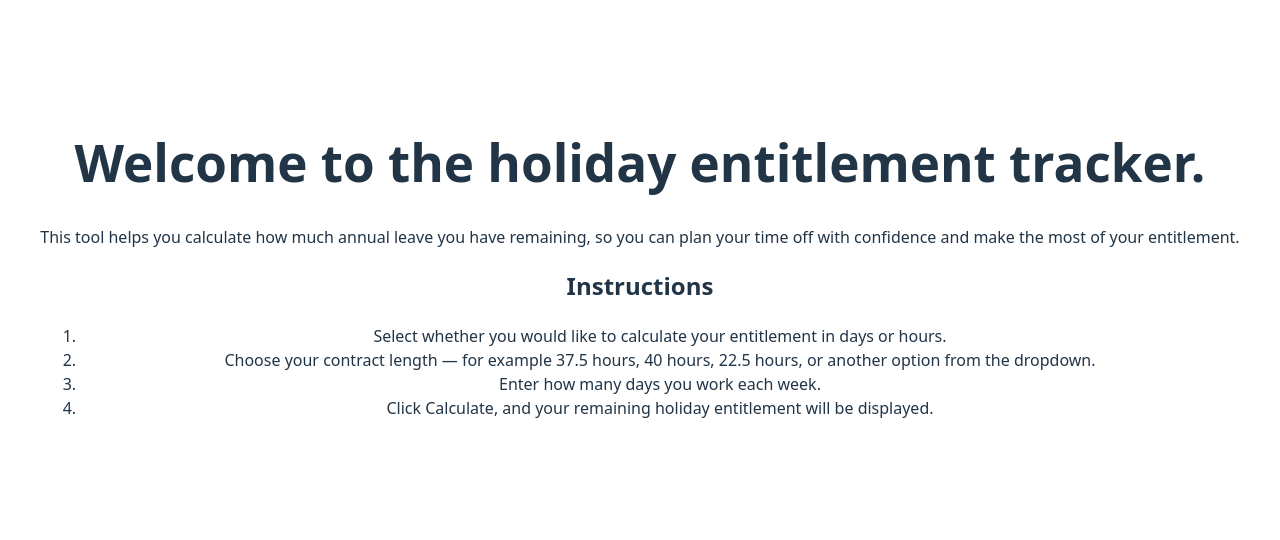
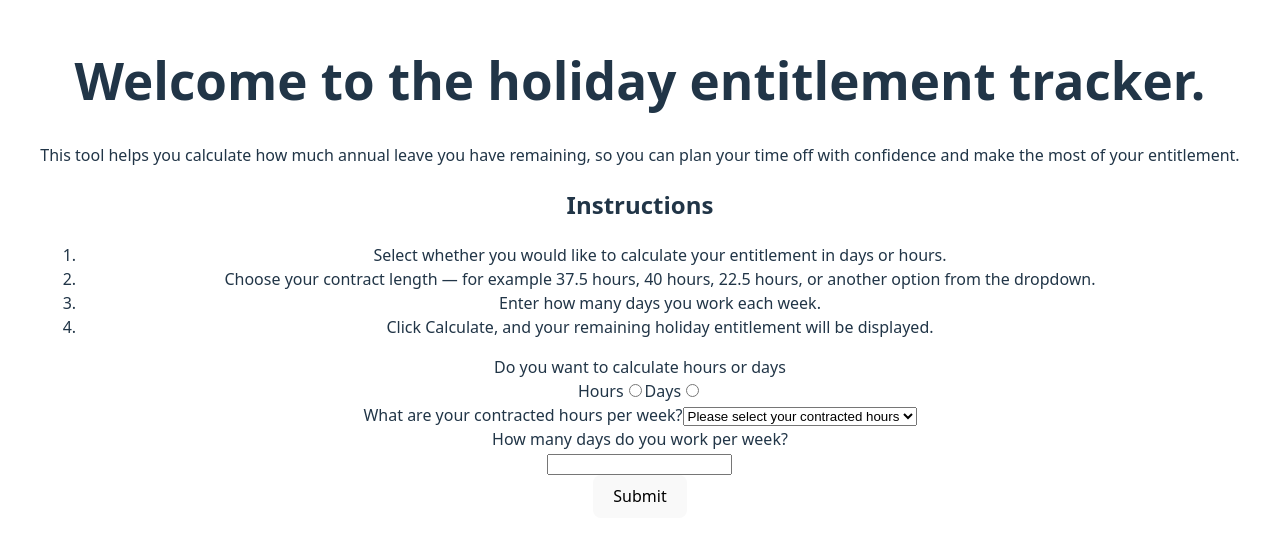
Before and after one commit to mattthughes/entitlement_calculator, a React (Vite) app in the folder entitlement-calculator/: page / in a window 1280 px wide. Shown: the part 132-672 px from the top of the page. Built offline with nearby package versions, Linux system fonts and the light colour scheme.

Commit message:
Added basic form template

```diff
--- a/entitlement-calculator/package.json
+++ b/entitlement-calculator/package.json
@@ -10,7 +10,9 @@
     "preview": "vite preview"
   },
   "dependencies": {
+    "bootstrap": "^5.3.8",
     "react": "^19.2.0",
+    "react-bootstrap": "^2.10.10",
     "react-dom": "^19.2.0"
   },
   "devDependencies": {
--- /dev/null
+++ b/entitlement-calculator/src/components/EntitlementForm.jsx
@@ -0,0 +1,46 @@
+import Button from 'react-bootstrap/Button';
+import Form from 'react-bootstrap/Form';
+
+export default function EntitlementForm() {
+    return <>
+        <Form>
+            <Form.Group className="mb-3">
+                <Form.Label>Do you want to calculate hours or days</Form.Label>
+                <div>
+                    <Form.Label>Hours</Form.Label>
+                    <Form.Control type="radio" />
+                    <Form.Label>Days</Form.Label>
+                    <Form.Control type="radio" />
+                </div>
+
+            </Form.Group>
+            <div>
+                <Form.Group className="mb-3">
+                    <Form.Label>What are your contracted hours per week?
+                    </Form.Label>
+                    <select>
+                        <option>Please select your contracted hours</option>
+                        <option>37.5hrs</option>
+                        <option>40hrs</option>
+                        <option>22.5hrs</option>
+                        <option>30hrs</option>
+                    </select>
+                </Form.Group>
+            </div>
+
+            <Form.Group className="mb-3">
+                <Form.Label>How many days do you work per week?</Form.Label>
+                <div>
+                    <Form.Control type="number" />
+                </div>
+
+            </Form.Group>
+
+
+
+            <Button variant="primary" type="submit">
+                Submit
+            </Button>
+        </Form>
+    </>
+}
--- a/entitlement-calculator/src/components/HolidayEntitlementPage.jsx
+++ b/entitlement-calculator/src/components/HolidayEntitlementPage.jsx
@@ -1,4 +1,5 @@
 import { useState } from "react";
+import EntitlementForm from "./EntitlementForm";
 
 export default function HolidayEntitlementPage() {
     return <>
@@ -21,6 +22,9 @@ export default function HolidayEntitlementPage() {
                 </li>
             </ol>
         </div>
+        <div>
+            <EntitlementForm/>
+        </div>
 
     </>
 }
```
Also changed, not shown: 1 other file (tests, documents, lock files or other folders).
